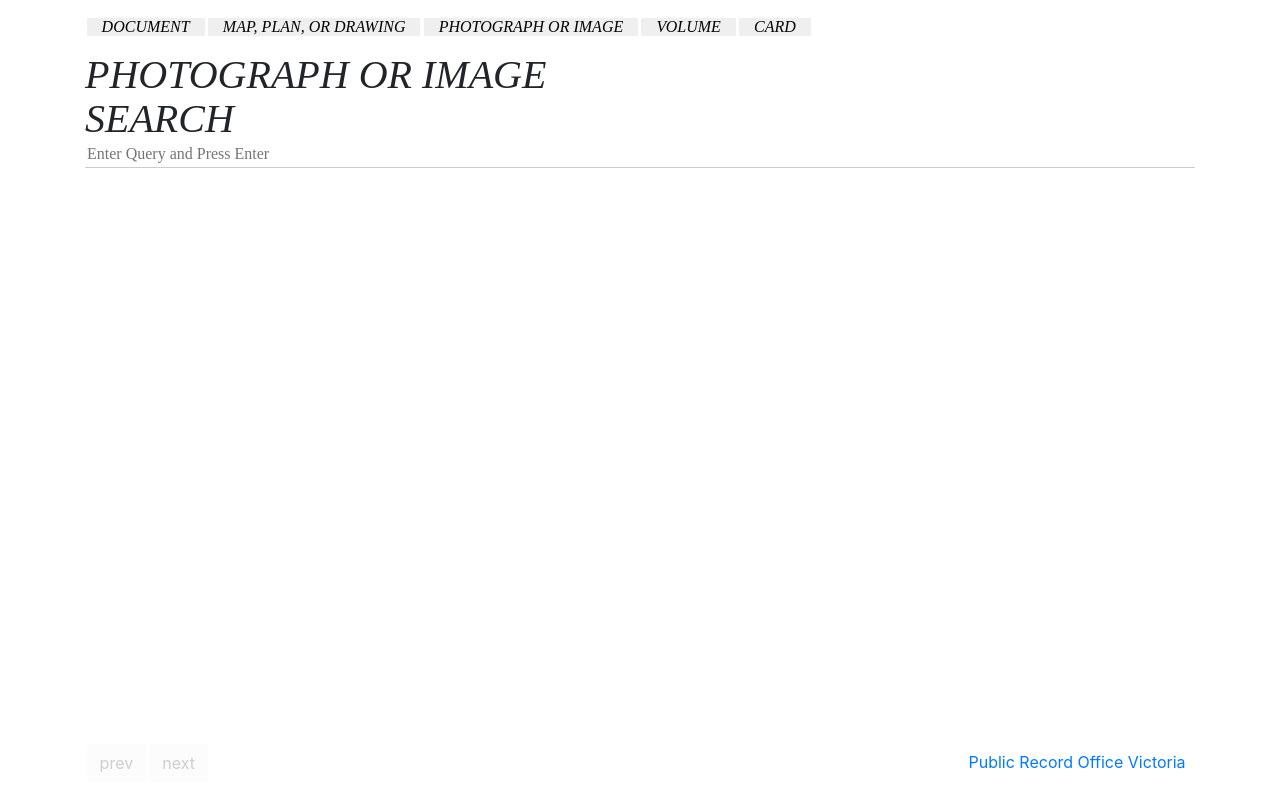
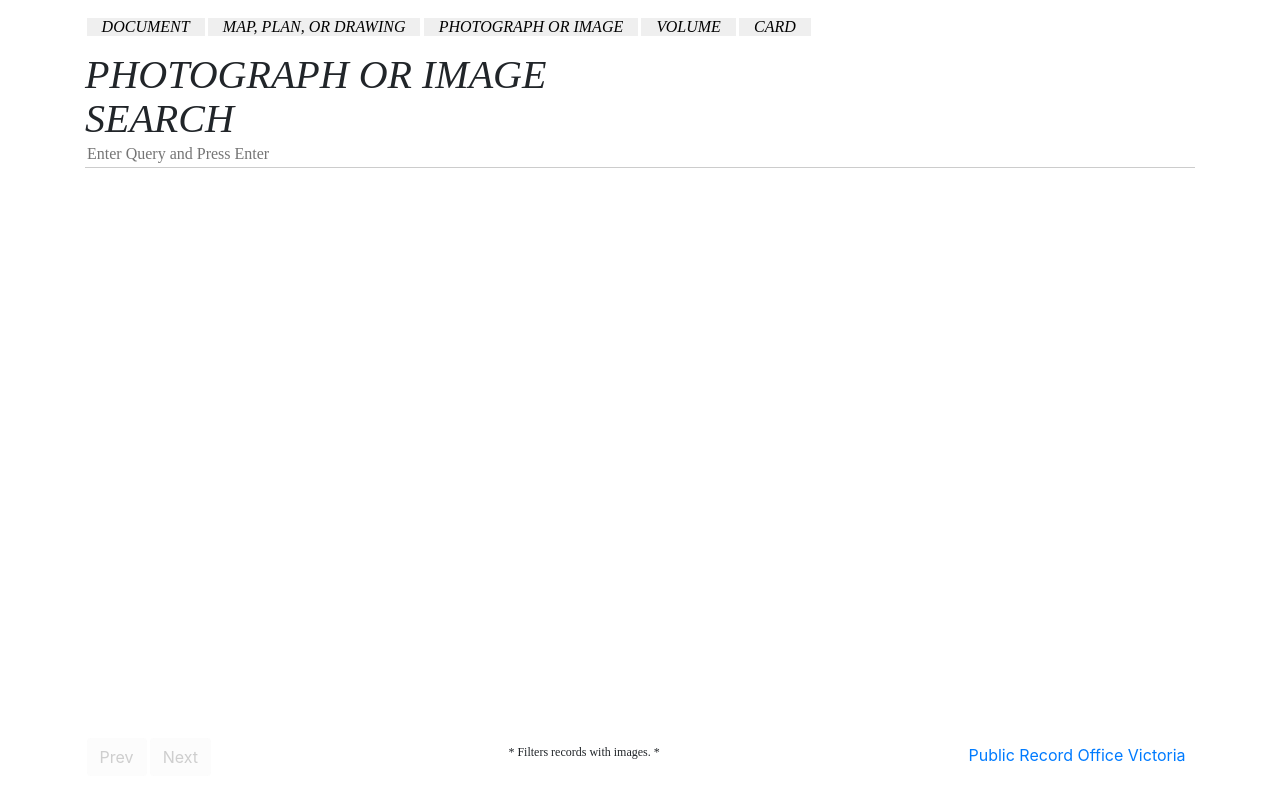
Before and after one commit to s3782095/PublicRecordOfficeVictoria_Remix, an Angular app: page / in a window 1280 px wide. Built offline with nearby package versions, Linux system fonts and the light colour scheme.

Commit message:
Results with images only warning

```diff
--- a/src/app/content-query-page/content-query-page.component.css
+++ b/src/app/content-query-page/content-query-page.component.css
@@ -155,6 +155,11 @@ img {
   width: 100%;
 }
 
+.image-only-warning {
+  border: none;
+  font-size: 12px;
+}
+
 button {
   margin: 0.1em;
 }
--- a/src/app/content-query-page/content-query-page.component.html
+++ b/src/app/content-query-page/content-query-page.component.html
@@ -72,11 +72,14 @@
 
   <div class="footer">
     <div class="iteration-btn-group">
-      <button [disabled]="current_index == 0" class="btn" (click)="ChangeResult('prev')">prev</button>
-      <button [disabled]="current_index >= results_max_index - 1" class="btn" (click)="ChangeResult('next')">next
+      <button [disabled]="current_index == 0" class="btn" (click)="ChangeResult('prev')">Prev</button>
+      <button [disabled]="current_index >= results_max_index - 1" class="btn" (click)="ChangeResult('next')">Next
       </button>
     </div>
 
+    <div class="btn">
+      <p class="image-only-warning search-field">* Filters records with images. *</p>
+    </div>
     <div *ngIf="current_result" class="btn bottom-right iteration-btn-group">
       <a href="https://prov.vic.gov.au/archive/{{current_result['_id']}}/about" target="_blank">Source of Record</a>
     </div>
--- a/src/app/content-query-page/content-query-page.component.ts
+++ b/src/app/content-query-page/content-query-page.component.ts
@@ -31,9 +31,10 @@ export class ContentQueryPageComponent {
   }
 
   clearResults() {
+    console.log("cleared results");
     this.results = [];
     this.results_max_index = 0;
-    this.current_index = -1;
+    this.current_index = 0;
     this.current_result = undefined;
   }
 
```
